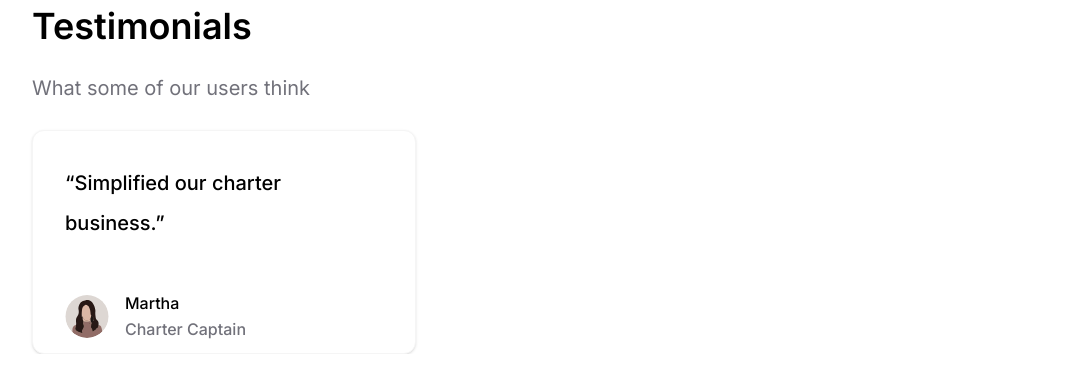
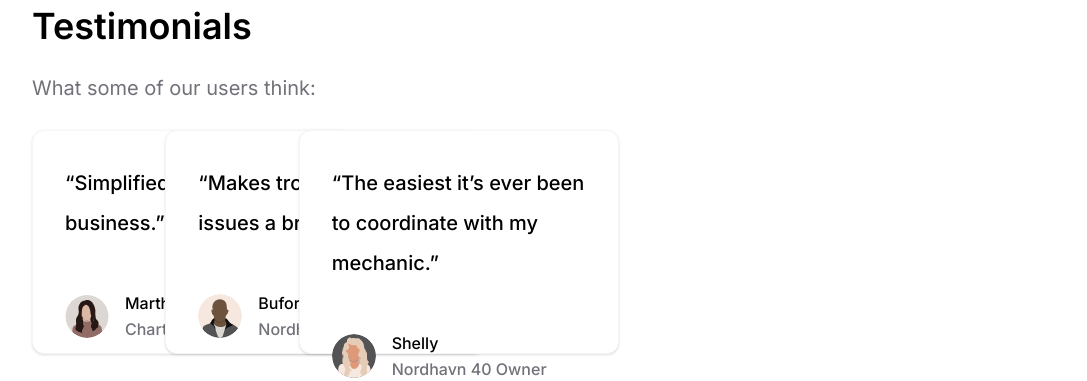
Before and after one commit to dextercorley19/NordAssitantV0.1, a Next.js app: page / in a window 1280 px wide. Shown: the part 2847-3228 px from the top of the page, without its empty margins (96-1183 px from the left). Before the commit the page ends 3201 px from the top, so only its background shows below. Built offline with nearby package versions, Linux system fonts and the light colour scheme.

Commit message:
Updated landing page

```diff
--- a/src/app/landingpage/globalnavbar.tsx
+++ b/src/app/landingpage/globalnavbar.tsx
@@ -39,7 +39,7 @@ export default function GlobalNavBar() {
               <NavigationMenuList>
                 <NavigationMenuItem>
                   <NavigationMenuTrigger>About</NavigationMenuTrigger>
-                  <NavigationMenuContent className="block w-max flex-grow p-1.5">
+                  <NavigationMenuContent className="col-span-full p-1.5">
                     <Link href="" legacyBehavior passHref>
                       <NavigationMenuLink
                         className={navigationMenuTriggerStyle()}
--- a/src/app/page.tsx
+++ b/src/app/page.tsx
@@ -127,15 +127,16 @@ export default function Home() {
           </div>
         </div>
       </div>
-      <div className="mx-auto flex max-w-5xl">
+      <div className="mx-auto my-12 flex max-w-5xl">
         <div className="inline-flex h-40 w-96  flex-col items-start justify-center gap-6">
           <div className="self-stretch font-['Inter'] text-4xl font-semibold leading-10 text-black">
             Testimonials
           </div>
           <div className="self-stretch font-['Inter'] text-xl font-normal leading-9 text-zinc-500">
-            What some of our users think
+            What some of our users think:
           </div>
-          <div className="inline-flex h-56 w-96 flex-col items-start justify-start gap-12 rounded-xl border border-neutral-100 bg-white p-8 shadow">
+          <div className="grid justify-between gap-4 sm:grid-cols-2 lg:grid-cols-3">
+            <div className="inline-flex h-56 w-80 flex-col items-start justify-start gap-12 rounded-xl border border-neutral-100 bg-white p-8 shadow">
               <div className="self-stretch font-['Inter'] text-xl font-medium leading-loose text-black">
                 “Simplified our charter business.”
               </div>
@@ -155,6 +156,47 @@ export default function Home() {
                 </div>
               </div>
             </div>
+            <div className="inline-flex h-56 w-80 flex-col items-start justify-start gap-12 rounded-xl border border-neutral-100 bg-white p-8 shadow">
+              <div className="self-stretch font-['Inter'] text-xl font-medium leading-loose text-black">
+                “Makes troubleshooting issues a breeze.”
+              </div>
+              <div className="inline-flex items-center justify-start gap-4">
+                <Image
+                  className="h-11 w-11 rounded-full"
+                  src={person2}
+                  alt="person1"
+                />
+                <div className="inline-flex flex-col items-start justify-start gap-0.5">
+                  <div className="font-['Inter'] text-base font-medium leading-normal text-black">
+                    Buford
+                  </div>
+                  <div className="font-['Inter'] text-base font-medium leading-normal text-zinc-500">
+                    Nordhavn 60 Owner
+                  </div>
+                </div>
+              </div>
+            </div>
+            <div className="inline-flex h-56 w-80 flex-col items-start justify-start gap-12 rounded-xl border border-neutral-100 bg-white p-8 shadow">
+              <div className="self-stretch font-['Inter'] text-xl font-medium leading-loose text-black">
+                “The easiest it’s ever been to coordinate with my mechanic.”
+              </div>
+              <div className="inline-flex items-center justify-start gap-4">
+                <Image
+                  className="h-11 w-11 rounded-full"
+                  src={person3}
+                  alt="person1"
+                />
+                <div className="inline-flex flex-col items-start justify-start gap-0.5">
+                  <div className="font-['Inter'] text-base font-medium leading-normal text-black">
+                    Shelly
+                  </div>
+                  <div className="font-['Inter'] text-base font-medium leading-normal text-zinc-500">
+                    Nordhavn 40 Owner
+                  </div>
+                </div>
+              </div>
+            </div>
+          </div>
         </div>
       </div>
     </main>
```
Lines whose indentation alone changed are shown as unchanged.
